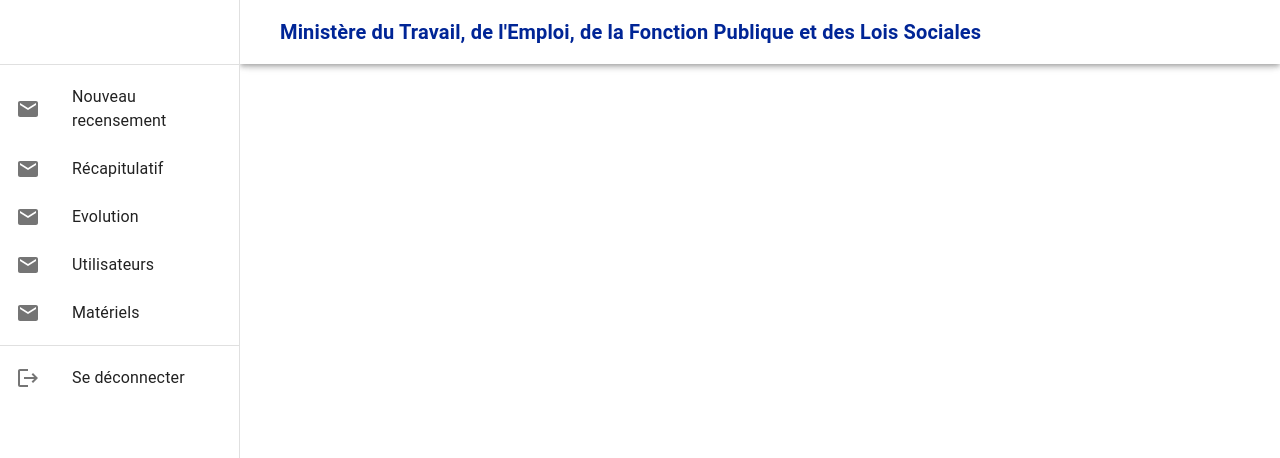
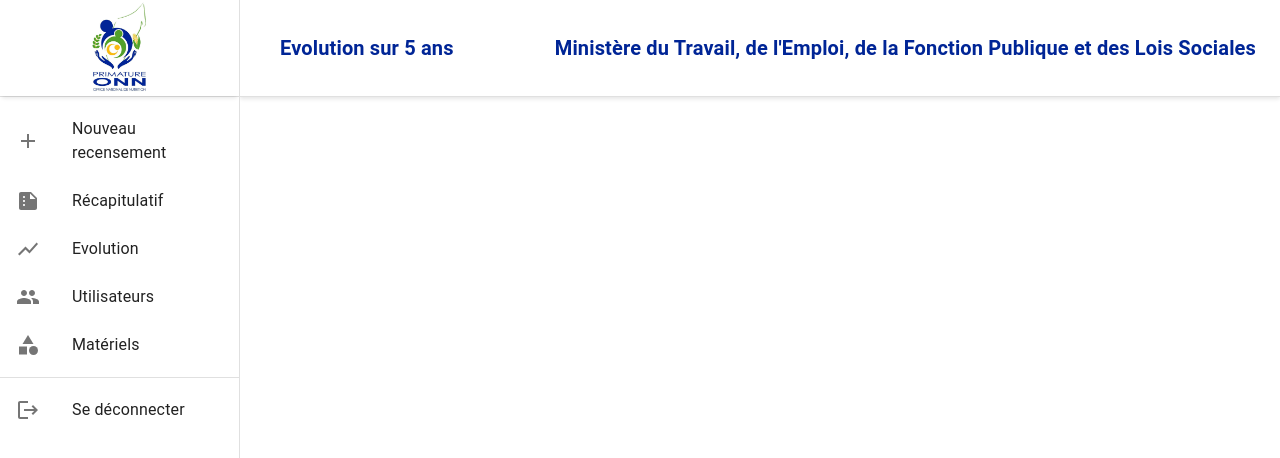
Before and after one commit to iIloRandrianatoandro/recensementFront, a React (Create React App) app: page /nav in a window 1280 px wide. Shown: the top 458 px of the page. Built offline with nearby package versions, Linux system fonts and the light colour scheme.

Commit message:
evolution eo no eo

```diff
--- a/src/components/Evolution.jsx
+++ b/src/components/Evolution.jsx
@@ -7,7 +7,7 @@ import { DataGrid } from '@mui/x-data-grid';
 import axios from 'axios';
 import Button from "@mui/material/Button";
 import NavBarAdmin from './NavBarAdmin';
-import { Box, Typography } from '@mui/material';
+import { Box, InputLabel, Typography } from '@mui/material';
 
  //composant pour la recherche
   //div
@@ -228,9 +228,10 @@ export default function Evolution() {
     };
   return (
     <>
-    {/*<NavBarAdmin></NavBarAdmin>*/}
-    <Box display="flex" flexDirection="row" flexWrap="wrap" justifyContent="space-between">
+    <NavBarAdmin></NavBarAdmin>
+    <Box display="flex" flexDirection="row" flexWrap="wrap" justifyContent="space-around" style={{ marginLeft: 230,marginTop: 110 }}>
       <Box >
+      <InputLabel>Evolution de tous les matériels</InputLabel>
     <BarChart
       width={500}
       height={300}
@@ -244,7 +245,7 @@ export default function Evolution() {
     />
     {afficherEvolutionMateriel && (
     <>
-      <Typography>{designation}</Typography>
+      <InputLabel>{designation}</InputLabel>
       <BarChart
       width={500}
       height={300}
@@ -277,7 +278,7 @@ export default function Evolution() {
         />
       </Search>
         </div>
-      <DataGrid sx={{ height: 600, width: '90%' }}
+      <DataGrid sx={{ height: 600, width: '100%' }}
         rows={materielFilter}
         columns={columns}
         getRowId={(row) => row.idMateriel}
--- a/src/components/NavBarAdmin.jsx
+++ b/src/components/NavBarAdmin.jsx
@@ -16,6 +16,11 @@ import MailIcon from '@mui/icons-material/Mail';
 import IconButton from '@mui/material/IconButton';
 import Tooltip from '@mui/material/Tooltip';
 import LogoutIcon from '@mui/icons-material/Logout';
+import AddIcon from '@mui/icons-material/Add';
+import SummarizeIcon from '@mui/icons-material/Summarize';
+import ShowChartIcon from '@mui/icons-material/ShowChart';
+import PeopleIcon from '@mui/icons-material/People';
+import CategoryIcon from '@mui/icons-material/Category';
 import { useNavigate } from "react-router-dom";
 import "../style/NavBarUtilisateur.scss";
 
@@ -53,33 +58,42 @@ export default function NavBarAdmin() {
       <CssBaseline />
       <AppBar
         position="fixed"
-        sx={{ width: `calc(100% - ${drawerWidth}px)`, ml: `${drawerWidth}px`,bgcolor: "common.white" }}
-      >
+        sx={{
+          width: `calc(100% - ${drawerWidth}px)`,
+          ml: `${drawerWidth}px`,
+          bgcolor: "common.white",
+          //boxShadow: "none",
+          boxShadow: '0px 2px 4px rgba(0, 0, 0, 0.1)',
+          borderBottom: "1px solid #e0e0e0",
+        }}
+      >{/*
       <Toolbar>
         <Typography variant="h6" noWrap component="div" sx={{ flexGrow: 1, ml: 2, color: "primary.main", fontWeight: "bold" }}>
         Ministère du Travail, de l'Emploi, de la Fonction Publique et des Lois Sociales
         </Typography>
-      </Toolbar>
-        {/*<Toolbar>
-        <div id="logo" onClick={toAcceuil}>
-          <img src="/images/LogoONN.jpeg" alt="logo" />
-        </div>
+      </Toolbar>*/}
+        <Toolbar
+          sx={{ height:96 }}>
 
-        <Typography
+
+<Typography
           variant="h6"
           component="div"
           sx={{ flexGrow: 1, ml: 2, color: "primary.main", fontWeight: "bold" }}
         >
-          Ministère du Travail, de l'Emploi, de la Fonction Publique et des Lois Sociales
+          Evolution sur 5 ans
         </Typography>
+
         <Box sx={{ flexGrow: 0}}>
-        <Tooltip title="Se déconnecter">
-              <IconButton onClick={seDeconnecter} sx={{ p: 0 }}>
-              <LogoutIcon /> <Typography>Se déconnecter</Typography>
-              </IconButton>
-            </Tooltip>
+          <Typography
+          variant="h6"
+          component="div"
+          sx={{ flexGrow: 1, ml: 2, color: "primary.main", fontWeight: "bold" }}
+        >
+           Ministère du Travail, de l'Emploi, de la Fonction Publique et des Lois Sociales
+        </Typography>
           </Box>
-        </Toolbar>*/}
+        </Toolbar>
       </AppBar>
       <Drawer
         sx={{
@@ -93,13 +107,15 @@ export default function NavBarAdmin() {
         variant="permanent"
         anchor="left"
       >
-        <Toolbar />
+        <Toolbar  style={{ display: 'flex', justifyContent: 'center', alignItems: 'center',  boxShadow: '0px 4px 4px -2px rgba(0, 0, 0, 0.1)',}}>
+          <img src="/images/LogoONN.jpeg" alt="logo" onClick={toAcceuil} />
+        </Toolbar>
         <Divider />
         <List>
             <ListItem disablePadding>
               <ListItemButton onClick={goNouveau}>
                 <ListItemIcon>
-                   <MailIcon />
+                   <AddIcon />
                 </ListItemIcon>
                 <ListItemText primary={'Nouveau recensement'} />
               </ListItemButton>
@@ -107,7 +123,7 @@ export default function NavBarAdmin() {
             <ListItem disablePadding>
             <ListItemButton onClick={goRecapitulatif}>
               <ListItemIcon>
-                 <MailIcon />
+                 <SummarizeIcon />
               </ListItemIcon>
               <ListItemText primary={'Récapitulatif'} />
             </ListItemButton>
@@ -115,7 +131,7 @@ export default function NavBarAdmin() {
           <ListItem disablePadding>
           <ListItemButton onClick={goEvolution}>
             <ListItemIcon>
-               <MailIcon />
+               <ShowChartIcon />
             </ListItemIcon>
             <ListItemText primary={'Evolution'} />
           </ListItemButton>
@@ -123,7 +139,7 @@ export default function NavBarAdmin() {
         <ListItem disablePadding>
         <ListItemButton onClick={goUtilisateur}>
           <ListItemIcon>
-             <MailIcon />
+             <PeopleIcon />
           </ListItemIcon>
           <ListItemText primary={'Utilisateurs'} />
         </ListItemButton>
@@ -131,7 +147,7 @@ export default function NavBarAdmin() {
       <ListItem disablePadding>
       <ListItemButton onClick={goMateriel}>
         <ListItemIcon>
-           <MailIcon />
+           <CategoryIcon />
         </ListItemIcon>
         <ListItemText primary={'Matériels'} />
       </ListItemButton>
```
